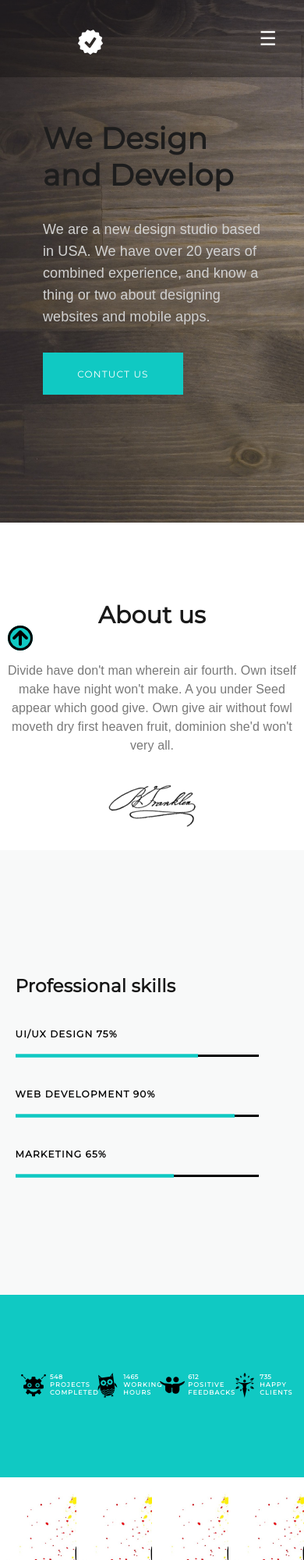
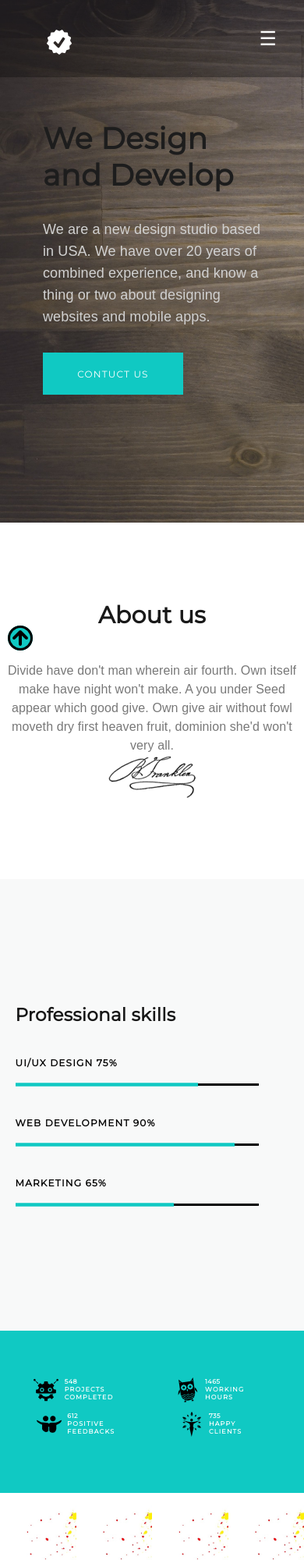
Before and after one commit to plagun98/proj, a website: page app/index.html in a window 390 px wide. Shown: the top 2000 px of the page at 78% size. Drawn offline with Linux system fonts and the light colour scheme; no server answers; files whose address does not match are found by name.

Commit message:
for portfolio

```diff
--- a/app/index.html
+++ b/app/index.html
@@ -17,7 +17,7 @@
     <div class="first_part">
         <div class="nav" id="nav">
             <div class="logo">
-                <a href="#" class="nav_col_logo">
+                <a href="/" class="nav_col_logo">
                     <img id="ico" src="../img/logo.png" alt="">
                 </a>
             </div>
@@ -91,6 +91,7 @@
     </div>
     <div class="fourth_part">
         <div class="container4">
+            <div class="container41">
                 <div class="projects">
                     <div class="logo4">
                         <img src="../img/proj.png">
@@ -117,6 +118,8 @@
                         </div>
                     </div>
                 </div>
+            </div>
+            <div class="container41">
                 <div class="feedback">
                     <div class="logo4">
                         <img src="../img/feedback.png">
@@ -140,6 +143,7 @@
                         </div>
                         <div class="named">
                             <p>happy clients</p>
+                        </div>
                     </div>
                 </div>
             </div>
--- a/app/js/common.js
+++ b/app/js/common.js
@@ -2,27 +2,27 @@ window.onload = function(){
 
     $(window).scroll(function() {
         var scrolled = ($(window).scrollTop());
-        if(scrolled > 864){
+        if(scrolled > 800){
             $("#ls1").addClass("anim1");
-            if(scrolled > 940){
+            if(scrolled > 900){
                 $("#ls2").addClass("anim2");
-                if(scrolled > 1015){
+                if(scrolled > 1000){
                     $("#ls3").addClass("anim3");
                 }
             }
         }
     });
 
-    $(window).scroll(function() {
-        var scrolled = ($(window).scrollTop());
-        if(scrolled > 500){
-            $("#nav").addClass("nav_fixed");
-            $("#nav").addClass("nav_responsive_fixed");
-        } else {
-            $("#nav").removeClass("nav_fixed");
-            $("#nav").removeClass("nav_responsive_fixed");
-        }
-    });
+    // $(window).scroll(function() {
+    //     var scrolled = ($(window).scrollTop());
+    //     if(scrolled > 500){
+    //         $("#nav").addClass("nav_fixed");
+    //         $("#nav").addClass("nav_responsive_fixed");
+    //     } else {
+    //         $("#nav").removeClass("nav_fixed");
+    //         $("#nav").removeClass("nav_responsive_fixed");
+    //     }
+    // });
 
     var nav = document.getElementById('nav');
     var menu_burg = document.getElementById('burger');
--- a/app/less/main.less
+++ b/app/less/main.less
@@ -20,7 +20,7 @@ html {
 .first_part{
     width: 100%;
     display: block;
-    height: 67rem;
+    height: 100vh;
     background: url("../img/img1.jpg") no-repeat;
     background-size: cover;
 }
@@ -41,7 +41,6 @@ html {
 .menu{
     display: block;
     width: 100%;
-    //padding: 3.8rem 9.7rem 0 52rem;
     &_line{
         display:flex;
         justify-content: space-between;
@@ -123,7 +122,6 @@ html {
     }
 }
 .second_part{
-    height: 42rem;
     background-color: #ffffff;
 }
 .about_us{
@@ -154,14 +152,13 @@ html {
     }
     &_signature{
         width: 11.5rem;
-        margin: 3.7rem auto;
+        margin: 0 auto;
     }
 }
 
 .third_part{
     display: flex;
     width: 100%;
-    height: 57rem;
     background: rgb(248, 249, 249);
 }
 .empty_bg{
@@ -233,7 +230,11 @@ html {
     background-color: #10c9c3;
 }
 .container4{
-    padding: 10rem 7% 10rem 7%;;
+    padding: 10rem;
+    display: flex;
+}
+.container41{
+    width: 100%;
     display: flex;
     justify-content: space-around;
 }
@@ -263,7 +264,6 @@ html {
 }
 .fifth_part{
     width: 100%;
-    height: 60rem;
     display: flex;
     flex-wrap: wrap;
 }
@@ -295,7 +295,7 @@ html {
 }
 .sixth_part{
     width: 100%;
-    height: 10rem;
+    padding: 4.6rem 0;
     background-color: #f5f5f5;
     display: flex;
     justify-content: center;
@@ -386,10 +386,6 @@ html {
 	top: 0;
 	z-index: 1;
 	transition: left .5s ease-out;
-	// -o-transition: left .5s ease-out;
-	// -ms-transition: left .5s ease-out;
-	// -moz-transition: left .5s ease-out;
-	// -webkit-transition: left .5s ease-out;
 }
 .carousel-item {
 	width: 33.33333333%;
@@ -422,7 +418,7 @@ html {
 	cursor: pointer;
 }
 .slide{
-    padding: 18rem 20% 18rem 20%;
+    padding: 18rem 20%;
 }
 .quote{
     font-family: 'Montserrat', sans-serif;
@@ -560,7 +556,7 @@ html {
     }
  }
  .tenth_part{
-     height: 28rem;
+    height: 28rem;
  }
  .weather_left{
     background: url("../img/clouds.jpg") no-repeat;
@@ -573,7 +569,8 @@ html {
  }
  #weather {
     z-index: 2;
-    width: 40rem;
+    width: 100%;
+    max-width: 40rem;
     height: 100%;
     border: none;
     border-radius: 10px;
@@ -636,7 +633,6 @@ select{
 }
 footer{
     background-color: #141414;
-    height: 28.4rem;
     display: flex;
 }
 #heading{
--- a/app/less/media.less
+++ b/app/less/media.less
@@ -13,6 +13,9 @@
     }
     .col5{
         padding: 7rem 9% 10rem 9%;
+    }
+    .first_part{
+        height: 67rem;
     }
 }
 @media screen and (max-width: 1200px){
@@ -61,6 +64,12 @@
         text-align: left;
         color: #bcbcbc;
         padding-bottom: 0.5rem;
+    }
+    .empty_bg{
+        width: 0;
+    }
+    .percent{
+        width: 100%;
     }
 }
 @media screen and (max-width: 755px){
@@ -112,7 +121,14 @@
     .slide{
         padding-top: 10rem;
     }
-
+    .logo{
+        padding-left: 7rem;
+    }
+    .fourth_part{
+        .container4{
+            padding: 6rem 7%;
+        }
+    }
 }
 @media screen and (max-width: 700px){
     .prof_skills{
@@ -189,4 +205,24 @@
         color: #bcbcbc;
         padding-bottom: 0.5rem;
     }
+    .slide{
+        padding: 7rem 20%;
+    }
+    .container4{
+        display: block;
+    }
+    .container41{
+        padding-bottom: 1rem;
+    }
+    .logo{
+        padding-left: 6rem;
+    }
 }
+@media screen and (max-width: 370px){
+    .slide{
+        padding: 4rem 20%;
+    }
+    .logo{
+        padding-left: 4rem;
+    }
+}
```
Also changed, not shown: app/css/main.css, app/css/media.css, dist/css/main.css, dist/index.html. Lines whose indentation alone changed are shown as unchanged.
